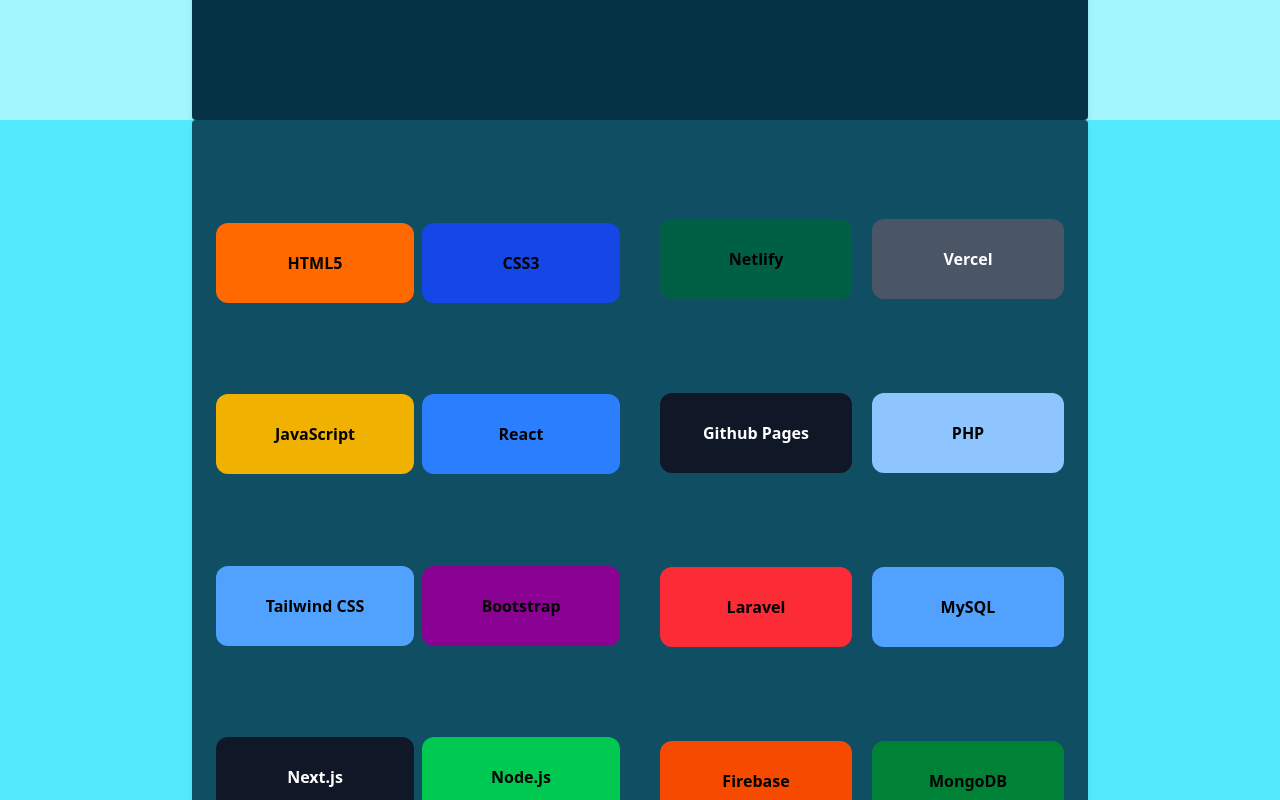
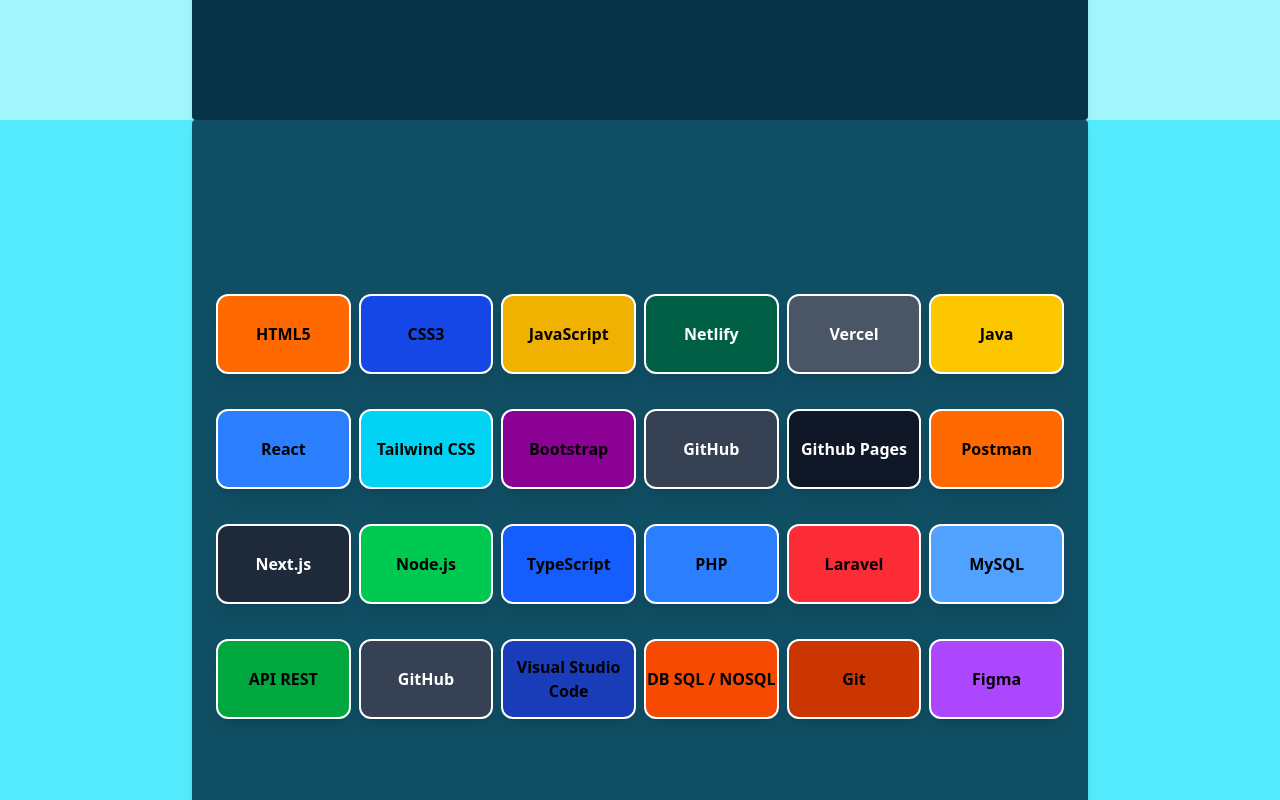
Before and after one commit to melagora/03-portafolio, a Next.js app: page / in a window 1280 px wide. Shown: the part 1480-2280 px from the top of the page. Built offline with nearby package versions, Linux system fonts and the light colour scheme.

Commit message:
REfactorización + nuevas habilidades

```diff
--- a/app/components/Habilidades.tsx
+++ b/app/components/Habilidades.tsx
@@ -9,21 +9,29 @@
   { label: "CSS3", bg: "bg-blue-700" },
   { label: "JavaScript", bg: "bg-yellow-500" },
   { label: "React", bg: "bg-blue-500" },
-  { label: "Tailwind CSS", bg: "bg-blue-400" },
+  { label: "Tailwind CSS", bg: "bg-cyan-400" },
   { label: "Bootstrap", bg: "bg-fuchsia-800" },
-  { label: "Next.js", bg: "bg-gray-900", text: "text-white" },
+  { label: "Next.js", bg: "bg-gray-800", text: "text-white" },
   { label: "Node.js", bg: "bg-green-500" },
+  { label: "TypeScript", bg: "bg-blue-600" },
+  { label: "API REST", bg: "bg-green-600" },
+  { label: "GitHub", bg: "bg-gray-700", text: "text-white" },
+  { label: "Visual Studio Code", bg: "bg-blue-800" },
 ];
 
 const skillsCol2 = [
-  { label: "Netlify", bg: "bg-emerald-800" },
+  { label: "Netlify", bg: "bg-emerald-800", text: "text-white" },
   { label: "Vercel", bg: "bg-gray-600", text: "text-white" },
+  { label: "Java", bg: "bg-yellow-400" },
+  { label: "GitHub", bg: "bg-gray-700", text: "text-white" },
   { label: "Github Pages", bg: "bg-gray-900", text: "text-white" },
-  { label: "PHP", bg: "bg-blue-300" },
+  { label: "Postman", bg: "bg-orange-500" },
+  { label: "PHP", bg: "bg-blue-500" },
   { label: "Laravel", bg: "bg-red-500" },
   { label: "MySQL", bg: "bg-blue-400" },
-  { label: "Firebase", bg: "bg-orange-600" },
-  { label: "MongoDB", bg: "bg-green-700" },
+  { label: "DB SQL / NOSQL", bg: "bg-orange-600" },
+  { label: "Git", bg: "bg-orange-700" },
+  { label: "Figma", bg: "bg-purple-500" },
 ];
 
 type SkillProps = {
@@ -33,12 +41,13 @@
   animation: string;
 };
 
+// Dentro de tu componente SkillBox
 const SkillBox = ({ label, bg, text = "", animation }: SkillProps) => (
   <div
     data-aos={animation}
     data-aos-duration="2000"
     data-aos-delay="100"
-    className={`flex items-center justify-center ${bg} ${text} h-10 lg:h-20 rounded-xl`}
+    className={`flex items-center justify-center text-center ${bg} ${text} h-13 lg:h-20 rounded-xl border-2 border-white shadow-lg hover:shadow-[0_4px_16px_4px_rgba(0,0,0,1)] hover:border-cyan-400 hover:border-3 transition-shadow duration-300 cursor-pointer`}
   >
     <p>{label}</p>
   </div>
@@ -48,7 +57,7 @@
   useEffect(() => {
     AOS.init({
       duration: 1500,
-      once: true,
+      once: false,
       easing: "ease-in-out",
       offset: 150,
     });
@@ -57,23 +66,23 @@
 
   return (
     <section
-      className="h-screen bg-cyan-300 flex items-center justify-center"
+      className="h-screen bg-cyan-300 flex items-center justify-center overflow-hidden"
       id="habilidades"
     >
       <div
-        className="w-[100%] sm:w-[70%] text-sm md:text-base h-full flex items-center justify-center sm:bg-cyan-900 p-6 rounded shadow-md gap-6 lg:gap-10 font-bold"
+        className="w-full sm:w-[70%] text-sm md:text-base h-full flex items-center justify-center sm:bg-cyan-900 p-6 rounded shadow-md gap-2 lg:gap-2 font-bold overflow-hidden"
         data-aos="fade-up"
         data-aos-duration="2000"
         data-aos-delay="100"
       >
-        <div className="columna1 w-full h-[90%] grid grid-cols-1 lg:grid-cols-2 lg:gap-2 items-center justify-center">
+        <div className="columna1 w-full h-[60%] grid grid-cols-2 lg:grid-cols-3 gap-2">
           {skillsCol1.map((skill, index) => (
-            <SkillBox key={index} {...skill} animation="fade-right" />
+            <SkillBox key={index} {...skill} animation="fade-up-right" />
           ))}
         </div>
-        <div className="columna2 w-full h-[90%] grid grid-cols-1 lg:grid-cols-2 lg:gap-5 items-center justify-center">
+        <div className="columna2 w-full h-[60%] grid grid-cols-2 lg:grid-cols-3 gap-2">
           {skillsCol2.map((skill, index) => (
-            <SkillBox key={index} {...skill} animation="fade-left" />
+            <SkillBox key={index} {...skill} animation="fade-up-left" />
           ))}
         </div>
       </div>
--- a/app/globals.css
+++ b/app/globals.css
@@ -5,3 +5,18 @@
 html {
   scroll-behavior: smooth;
 }
+
+@keyframes glowBorder {
+  0%,
+  100% {
+    border-color: rgba(255, 255, 255, 1);
+  }
+  50% {
+    border-color: rgba(255, 255, 255, 0.2);
+  }
+}
+
+.glow-active {
+  border: 2px solid white;
+  animation: glowBorder 1.5s infinite;
+}
```
